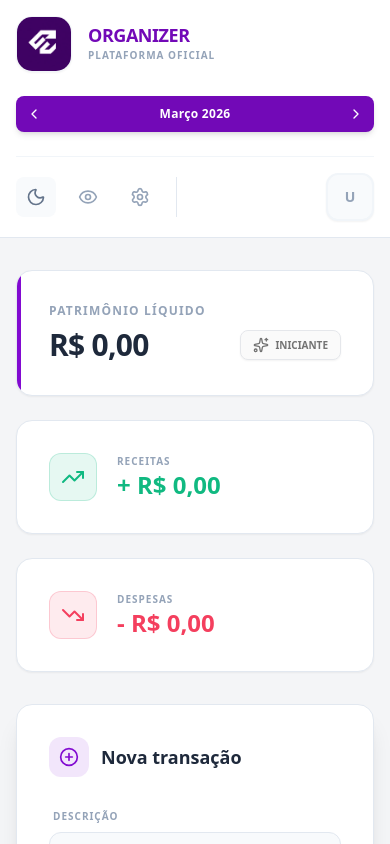
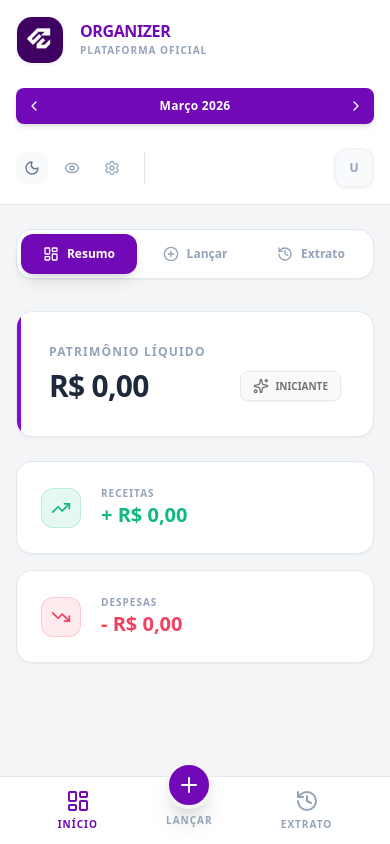
Before and after one commit to matheusdpr07/organizador-financeiro-, a React (Vite) app: page / in a window 390 px wide. Shown: the top 844 px of the page. Built offline with nearby package versions, Linux system fonts and the light colour scheme.

Commit message:
feat: implement mobile bottom tab navigation for improved UX

```diff
--- a/src/App.tsx
+++ b/src/App.tsx
@@ -1,6 +1,6 @@
 import React, { useState, useEffect, useMemo, useRef } from 'react';
 import {
-  PlusCircle, TrendingUp, TrendingDown, Trash2, Calendar, Plus, ChevronLeft, ChevronRight, Crown, Trophy, AlertCircle, XCircle, Eye, EyeOff, Settings, Camera, Upload, X, Pencil, Save, Sparkles, Moon, Sun
+  PlusCircle, TrendingUp, TrendingDown, Trash2, Calendar, Plus, ChevronLeft, ChevronRight, Crown, Trophy, AlertCircle, XCircle, Eye, EyeOff, Settings, Camera, Upload, X, Pencil, Save, Sparkles, Moon, Sun, LayoutDashboard, History
 } from 'lucide-react';
 import { format, parseISO, isSameMonth } from 'date-fns';
 import { ptBR } from 'date-fns/locale';
@@ -13,6 +13,9 @@ function App() {
     const saved = localStorage.getItem('organizer_theme');
     return saved === 'dark';
   });
+
+  // Estado para controlar as abas no Celular (Mobile Only)
+  const [activeTab, setActiveTab] = useState<'summary' | 'form' | 'history'>('summary');
 
   const [transactions, setTransactions] = useState<Transaction[]>(() => {
     const saved = localStorage.getItem('nubank_transactions');
@@ -72,7 +75,7 @@ function App() {
     if (total < 0) return { label: 'Crítico', color: 'text-rose-600 dark:text-rose-400', bgColor: 'bg-rose-50 dark:bg-rose-900/20', icon: <XCircle className="w-4 h-4" /> };
     if (income === 0) return { label: 'Iniciante', color: 'text-neutral-500 dark:text-neutral-400', bgColor: 'bg-neutral-50 dark:bg-neutral-800', icon: <Sparkles className="w-4 h-4" /> };
     const ratio = total / income;
-    if (ratio >= 0.5) return { label: 'Rei de Finanças', color: 'text-brand-600 dark:text-brand-400', bgColor: 'bg-brand-50 dark:bg-brand-900/20', icon: <Crown className="w-4 h-4" /> };
+    if (ratio >= 0.5) return { label: 'Rei', color: 'text-brand-600 dark:text-brand-400', bgColor: 'bg-brand-50 dark:bg-brand-900/20', icon: <Crown className="w-4 h-4" /> };
     if (ratio >= 0.3) return { label: 'Ótimo', color: 'text-emerald-600 dark:text-emerald-400', bgColor: 'bg-emerald-50 dark:bg-emerald-900/20', icon: <Trophy className="w-4 h-4" /> };
     return { label: 'Mediano', color: 'text-amber-600 dark:text-amber-400', bgColor: 'bg-amber-50 dark:bg-amber-900/20', icon: <AlertCircle className="w-4 h-4" /> };
   }, [summary]);
@@ -88,13 +91,17 @@ function App() {
       setTransactions([newTransaction, ...transactions]);
     }
     setDescription(''); setAmount(''); setDate(format(new Date(), 'yyyy-MM-dd'));
+    // No mobile, volta para a aba de histórico após salvar
+    if (window.innerWidth < 1024) setActiveTab('history');
   };
 
   const startEdit = (transaction: Transaction) => {
     setEditingId(transaction.id); setDescription(transaction.description); setAmount(transaction.amount.toString()); setType(transaction.type); setDate(transaction.date);
+    // No mobile, muda para a aba do formulário ao clicar em editar
+    if (window.innerWidth < 1024) setActiveTab('form');
   };
 
-  const cancelEdit = () => { setEditingId(null); setDescription(''); setAmount(''); setDate(format(new Date(), 'yyyy-MM-dd')); };
+  const cancelEdit = () => { setEditingId(null); setDescription(''); setAmount(''); setDate(format(new Date(), 'yyyy-MM-dd')); if (window.innerWidth < 1024) setActiveTab('history'); };
   const removeTransaction = (id: string) => { if (editingId === id) cancelEdit(); setTransactions(transactions.filter(t => t.id !== id)); };
   const changeMonth = (offset: number) => { const newMonth = new Date(selectedMonth); newMonth.setMonth(newMonth.getMonth() + offset); setSelectedMonth(newMonth); };
   const getInitials = (name: string) => name.split(' ').map(n => n[0]).join('').toUpperCase().substring(0, 2);
@@ -130,18 +137,18 @@ function App() {
         </div>
       )}
 
-      {/* CONTEÚDO PRINCIPAL COM LAYOUT EXECUTIVO RESTAURADO */}
+      {/* CONTEÚDO PRINCIPAL */}
       <div className={`transition-all duration-1000 delay-300 ${isFadingOut ? 'opacity-100 translate-y-0' : 'opacity-0 translate-y-4'}`}>
-        <header className={`border-b transition-colors duration-500 ${isDarkMode ? 'bg-[#161a20] border-slate-800' : 'bg-white border-slate-200'} pt-4 pb-4 px-4 md:px-6`}>
+        <header className={`border-b transition-colors duration-500 ${isDarkMode ? 'bg-[#161a20] border-slate-800' : 'bg-white border-slate-200'} pt-4 pb-4 px-4 md:px-6 sticky top-0 z-40 backdrop-blur-md`}>
           <div className="max-w-6xl mx-auto flex flex-col lg:flex-row items-center justify-between gap-6">
             <div className="flex flex-col md:flex-row items-center gap-6 md:gap-8 w-full lg:w-auto">
               {/* LOGO E NOME */}
               <div className="flex items-center gap-4 group cursor-pointer self-start md:self-auto">
-                <div className={`w-14 h-14 md:w-16 md:h-16 overflow-hidden rounded-2xl border shadow-sm transition-colors ${isDarkMode ? 'bg-[#0f1115] border-slate-700' : 'bg-white border-slate-100'}`}>
+                <div className={`w-12 h-12 md:w-16 md:h-16 overflow-hidden rounded-2xl border shadow-sm transition-colors ${isDarkMode ? 'bg-[#0f1115] border-slate-700' : 'bg-white border-slate-100'}`}>
                   <img src="/logo financeiro sem texto.png" alt="Organizer Logo" className="w-full h-full object-cover transition-transform group-hover:scale-110" />
                 </div>
                 <div>
-                  <h2 className={`text-lg md:text-xl font-black leading-none tracking-tight uppercase ${isDarkMode ? 'text-white' : 'text-brand-600'}`}>ORGANIZER</h2>
+                  <h2 className={`text-base md:text-xl font-black leading-none tracking-tight uppercase ${isDarkMode ? 'text-white' : 'text-brand-600'}`}>ORGANIZER</h2>
                   <p className="text-[10px] font-bold text-slate-400 uppercase tracking-widest mt-1">Plataforma Oficial</p>
                 </div>
               </div>
@@ -156,24 +163,24 @@ function App() {
               </div>
             </div>
 
-            <div className="flex items-center justify-between lg:justify-end gap-4 md:gap-6 w-full lg:w-auto border-t lg:border-t-0 pt-4 lg:pt-0 border-slate-100 dark:border-slate-800">
-              <div className={`flex items-center gap-3 pr-4 md:pr-6 border-r ${isDarkMode ? 'border-slate-800' : 'border-slate-200'}`}>
-                <button onClick={() => setIsDarkMode(!isDarkMode)} className={`p-2.5 rounded-lg transition-all ${isDarkMode ? 'bg-slate-800 text-amber-400' : 'bg-slate-50 text-slate-500'}`}>
-                  {isDarkMode ? <Sun className="w-5 h-5" /> : <Moon className="w-5 h-5" />}
+            <div className="flex items-center justify-between lg:justify-end gap-4 md:gap-6 w-full lg:w-auto">
+              <div className={`flex items-center gap-2 md:gap-3 pr-4 md:pr-6 border-r ${isDarkMode ? 'border-slate-800' : 'border-slate-200'}`}>
+                <button onClick={() => setIsDarkMode(!isDarkMode)} className={`p-2 md:p-2.5 rounded-lg transition-all ${isDarkMode ? 'bg-slate-800 text-amber-400' : 'bg-slate-50 text-slate-500'}`}>
+                  {isDarkMode ? <Sun className="w-4 h-4 md:w-5 md:h-5" /> : <Moon className="w-4 h-4 md:w-5 md:h-5" />}
                 </button>
-                <button onClick={() => setShowBalance(!showBalance)} className="p-2.5 hover:bg-slate-100 dark:hover:bg-slate-800 rounded-lg text-slate-400 transition-colors">{showBalance ? <Eye className="w-5 h-5" /> : <EyeOff className="w-5 h-5" />}</button>
-                <button className="p-2.5 hover:bg-slate-100 dark:hover:bg-slate-800 rounded-lg text-slate-400 transition-colors"><Settings className="w-5 h-5" /></button>
+                <button onClick={() => setShowBalance(!showBalance)} className="p-2 md:p-2.5 hover:bg-slate-100 dark:hover:bg-slate-800 rounded-lg text-slate-400 transition-colors">{showBalance ? <Eye className="w-4 h-4 md:w-5 md:h-5" /> : <EyeOff className="w-4 h-4 md:w-5 md:h-5" />}</button>
+                <button className="p-2 md:p-2.5 hover:bg-slate-100 dark:hover:bg-slate-800 rounded-lg text-slate-400 transition-colors"><Settings className="w-4 h-4 md:w-5 md:h-5" /></button>
               </div>
 
-              {/* PERFIL À DIREITA */}
-              <div className="flex items-center gap-4 text-right">
+              {/* PERFIL */}
+              <div className="flex items-center gap-3 md:gap-4 text-right">
                 <div className="hidden sm:block">
                   <p className="text-[10px] font-bold text-slate-400 uppercase tracking-widest leading-none mb-1">Bem-vindo,</p>
                   <p className={`text-sm font-bold leading-none mb-2 ${isDarkMode ? 'text-white' : 'text-slate-700'}`}>{user.name}</p>
                   <button onClick={() => setIsEditingProfile(true)} className="flex items-center gap-1.5 ml-auto text-[10px] font-bold text-brand-600 dark:text-brand-400 uppercase tracking-widest transition-all"><Pencil className="w-3 h-3" /> Ajustar</button>
                 </div>
-                <div className={`w-12 h-12 rounded-xl border-2 overflow-hidden flex items-center justify-center cursor-pointer transition-all shadow-sm relative group ${isDarkMode ? 'bg-[#0f1115] border-slate-700 hover:border-brand-400' : 'bg-slate-50 border-slate-100 hover:border-brand-500'}`} onClick={() => setIsEditingProfile(true)}>
-                  {user.avatarUrl ? <img src={user.avatarUrl} alt="User" className="w-full h-full object-cover" /> : <span className="text-sm font-bold text-slate-400">{getInitials(user.name)}</span>}
+                <div className={`w-10 h-10 md:w-12 md:h-12 rounded-xl border-2 overflow-hidden flex items-center justify-center cursor-pointer transition-all shadow-sm relative group ${isDarkMode ? 'bg-[#0f1115] border-slate-700 hover:border-brand-400' : 'bg-slate-50 border-slate-100 hover:border-brand-500'}`} onClick={() => setIsEditingProfile(true)}>
+                  {user.avatarUrl ? <img src={user.avatarUrl} alt="User" className="w-full h-full object-cover" /> : <span className="text-xs font-bold text-slate-400">{getInitials(user.name)}</span>}
                   <div className="absolute inset-0 bg-brand-600/10 opacity-0 group-hover:opacity-100 flex items-center justify-center transition-opacity"><Camera className="w-4 h-4 text-brand-600" /></div>
                 </div>
               </div>
@@ -181,9 +188,28 @@ function App() {
           </div>
         </header>
 
-        <main className="max-w-6xl mx-auto px-4 md:px-6 py-8 space-y-8 pb-20">
-          {/* CARDS RESUMO */}
-          <div className="grid grid-cols-1 md:grid-cols-3 gap-6">
+        <main className="max-w-6xl mx-auto px-4 md:px-6 py-6 md:py-8 space-y-8 pb-32 lg:pb-20">
+
+          {/* TABS MOBILE (Visíveis apenas abaixo de 1024px) */}
+          <div className="lg:hidden flex bg-white dark:bg-[#161a20] rounded-2xl p-1 border border-slate-200 dark:border-slate-800 shadow-sm">
+            <button onClick={() => setActiveTab('summary')} className={`flex-1 flex items-center justify-center gap-2 py-3 rounded-xl text-xs font-bold transition-all ${activeTab === 'summary' ? 'bg-brand-600 text-white shadow-lg' : 'text-slate-400'}`}>
+              <LayoutDashboard className="w-4 h-4" /> Resumo
+            </button>
+            <button onClick={() => setActiveTab('form')} className={`flex-1 flex items-center justify-center gap-2 py-3 rounded-xl text-xs font-bold transition-all ${activeTab === 'form' ? 'bg-brand-600 text-white shadow-lg' : 'text-slate-400'}`}>
+              <PlusCircle className="w-4 h-4" /> Lançar
+            </button>
+            <button onClick={() => setActiveTab('history')} className={`flex-1 flex items-center justify-center gap-2 py-3 rounded-xl text-xs font-bold transition-all ${activeTab === 'history' ? 'bg-brand-600 text-white shadow-lg' : 'text-slate-400'}`}>
+              <History className="w-4 h-4" /> Extrato
+            </button>
+          </div>
+
+          <div className="grid grid-cols-1 lg:grid-cols-12 gap-8 md:gap-10">
+
+            {/* LADO ESQUERDO: RESUMO E FORMULÁRIO */}
+            <div className={`lg:col-span-4 space-y-8 ${(activeTab === 'summary' || activeTab === 'form') ? 'block' : 'hidden lg:block'}`}>
+
+              {/* CARDS RESUMO (Visíveis no mobile apenas na tab 'summary') */}
+              <div className={`space-y-6 ${activeTab === 'summary' ? 'block' : 'hidden lg:block'}`}>
                 <div className={`p-8 rounded-2xl border transition-all relative overflow-hidden ${isDarkMode ? 'bg-[#161a20] border-slate-800 shadow-xl' : 'bg-white border-slate-200 shadow-sm'}`}>
                   <div className="absolute top-0 left-0 w-1 h-full bg-brand-500"></div>
                   <p className="text-xs font-semibold text-slate-400 uppercase tracking-widest mb-2">Patrimônio Líquido</p>
@@ -192,24 +218,25 @@ function App() {
                     <div className={`flex items-center gap-1.5 px-3 py-1.5 rounded-lg text-[10px] font-bold uppercase ${financialStatus.bgColor} ${financialStatus.color} border border-current/10 shadow-sm`}>{financialStatus.icon} {financialStatus.label}</div>
                   </div>
                 </div>
-            <div className={`p-8 rounded-2xl border transition-all flex items-center gap-5 ${isDarkMode ? 'bg-[#161a20] border-slate-800 shadow-xl' : 'bg-white border-slate-200 shadow-sm'}`}>
-              <div className="w-12 h-12 rounded-xl bg-emerald-500/10 text-emerald-500 flex items-center justify-center border border-emerald-500/20"><TrendingUp className="w-6 h-6" /></div>
-              <div><p className="text-[10px] font-semibold text-slate-400 uppercase tracking-widest">Receitas</p><p className="text-2xl font-bold text-emerald-500">{showBalance ? `+ R$ ${summary.income.toLocaleString('pt-BR', { minimumFractionDigits: 2 })}` : '••••••'}</p></div>
+                <div className="grid grid-cols-1 gap-4">
+                  <div className={`p-6 rounded-2xl border transition-all flex items-center gap-5 ${isDarkMode ? 'bg-[#161a20] border-slate-800 shadow-xl' : 'bg-white border-slate-200 shadow-sm'}`}>
+                    <div className="w-10 h-10 rounded-xl bg-emerald-500/10 text-emerald-500 flex items-center justify-center border border-emerald-500/20"><TrendingUp className="w-5 h-5" /></div>
+                    <div><p className="text-[10px] font-semibold text-slate-400 uppercase tracking-widest">Receitas</p><p className="text-xl font-bold text-emerald-500">{showBalance ? `+ R$ ${summary.income.toLocaleString('pt-BR', { minimumFractionDigits: 2 })}` : '••••••'}</p></div>
                   </div>
-            <div className={`p-8 rounded-2xl border transition-all flex items-center gap-5 ${isDarkMode ? 'bg-[#161a20] border-slate-800 shadow-xl' : 'bg-white border-slate-200 shadow-sm'}`}>
-              <div className="w-12 h-12 rounded-xl bg-rose-500/10 text-rose-500 flex items-center justify-center border border-rose-500/20"><TrendingDown className="w-6 h-6" /></div>
-              <div><p className="text-[10px] font-semibold text-slate-400 uppercase tracking-widest">Despesas</p><p className="text-2xl font-bold text-rose-500">{showBalance ? `- R$ ${summary.expense.toLocaleString('pt-BR', { minimumFractionDigits: 2 })}` : '••••••'}</p></div>
+                  <div className={`p-6 rounded-2xl border transition-all flex items-center gap-5 ${isDarkMode ? 'bg-[#161a20] border-slate-800 shadow-xl' : 'bg-white border-slate-200 shadow-sm'}`}>
+                    <div className="w-10 h-10 rounded-xl bg-rose-500/10 text-rose-500 flex items-center justify-center border border-rose-500/20"><TrendingDown className="w-5 h-5" /></div>
+                    <div><p className="text-[10px] font-semibold text-slate-400 uppercase tracking-widest">Despesas</p><p className="text-xl font-bold text-rose-500">{showBalance ? `- R$ ${summary.expense.toLocaleString('pt-BR', { minimumFractionDigits: 2 })}` : '••••••'}</p></div>
+                  </div>
                 </div>
               </div>
 
-          <div className="grid grid-cols-1 lg:grid-cols-12 gap-8 md:gap-10">
-            {/* FORMULÁRIO */}
-            <div className="lg:col-span-4">
-              <div className={`p-8 md:p-10 rounded-2xl border transition-all duration-500 shadow-xl sticky top-24 ${isDarkMode ? 'bg-[#161a20] border-slate-800' : 'bg-white border-slate-200'} ${editingId ? 'ring-4 ring-brand-500/20 border-brand-500' : ''}`}>
+              {/* FORMULÁRIO (Visível no mobile apenas na tab 'form') */}
+              <div className={`${activeTab === 'form' ? 'block' : 'hidden lg:block'}`}>
+                <div className={`p-8 md:p-10 rounded-2xl border transition-all duration-500 shadow-xl lg:sticky lg:top-32 ${isDarkMode ? 'bg-[#161a20] border-slate-800' : 'bg-white border-slate-200'} ${editingId ? 'ring-4 ring-brand-500/20 border-brand-500' : ''}`}>
                   <div className="flex items-center gap-3 mb-8 md:mb-10"><div className="w-10 h-10 rounded-xl bg-brand-500/10 text-brand-500 flex items-center justify-center">{editingId ? <Pencil className="w-5 h-5" /> : <PlusCircle className="w-5 h-5" />}</div><h3 className={`font-bold text-lg ${isDarkMode ? 'text-white' : 'text-slate-800'}`}>{editingId ? 'Editar registro' : 'Nova transação'}</h3></div>
                   <form onSubmit={handleSaveTransaction} className="space-y-6 md:space-y-8">
                     <div><label className="text-[10px] font-bold text-slate-400 uppercase mb-2 block ml-1 tracking-widest">Descrição</label><input type="text" required value={description} onChange={(e) => setDescription(e.target.value)} className={`w-full px-4 py-3 rounded-xl border outline-none transition-all text-sm font-medium ${isDarkMode ? 'bg-[#0f1115] border-slate-700 text-white focus:border-brand-500' : 'bg-slate-50 border-slate-200 text-slate-900 focus:border-brand-500 focus:bg-white'}`} placeholder="Ex: Salário" /></div>
-                  <div className="grid grid-cols-1 sm:grid-cols-2 lg:grid-cols-1 gap-6">
+                    <div className="grid grid-cols-1 gap-6">
                       <div><label className="text-[10px] font-bold text-slate-400 uppercase mb-2 block ml-1 tracking-widest">Valor do Fluxo</label><input type="number" required step="0.01" value={amount} onChange={(e) => setAmount(e.target.value)} className={`w-full px-4 py-3 rounded-xl border outline-none transition-all font-black text-2xl ${isDarkMode ? 'bg-[#0f1115] border-slate-700 text-white focus:border-brand-500' : 'bg-slate-50 border-slate-200 text-slate-900 focus:border-brand-500 focus:bg-white'}`} placeholder="0,00" /></div>
                       <div><label className="text-[10px] font-bold text-slate-400 uppercase mb-2 block ml-1 tracking-widest">Data</label><input type="date" required value={date} onChange={(e) => setDate(e.target.value)} className={`w-full px-4 py-3 rounded-xl border outline-none transition-all text-sm font-medium ${isDarkMode ? 'bg-[#0f1115] border-slate-700 text-white focus:border-brand-500' : 'bg-slate-50 border-slate-200 text-slate-900 focus:border-brand-500 focus:bg-white'}`} /></div>
                     </div>
@@ -221,9 +248,10 @@ function App() {
                   </form>
                 </div>
               </div>
+            </div>
 
-            {/* LISTA */}
-            <div className="lg:col-span-8">
+            {/* LADO DIREITO: HISTÓRICO (Visível no mobile apenas na tab 'history') */}
+            <div className={`lg:col-span-8 ${activeTab === 'history' ? 'block' : 'hidden lg:block'}`}>
               <div className={`rounded-2xl border transition-all overflow-hidden min-h-[600px] ${isDarkMode ? 'bg-[#161a20] border-slate-800 shadow-xl' : 'bg-white border-slate-200 shadow-sm'}`}>
                 <div className={`px-6 md:px-10 py-6 border-b flex justify-between items-center sticky top-0 z-10 backdrop-blur-sm ${isDarkMode ? 'bg-[#161a20]/80 border-slate-800' : 'bg-slate-50/50 border-slate-100'}`}>
                   <h3 className={`text-sm font-black uppercase tracking-widest ${isDarkMode ? 'text-white' : 'text-slate-700'}`}>Extrato de Operações</h3>
@@ -235,13 +263,16 @@ function App() {
                   ) : (
                     filteredTransactions.map((t) => (
                       <div key={t.id} className={`px-6 md:px-10 py-6 flex flex-col sm:flex-row items-start sm:items-center justify-between transition-all group border-l-[8px] border-transparent ${editingId === t.id ? 'bg-brand-500/10 border-brand-500' : 'hover:bg-slate-500/5 hover:border-brand-500'}`}>
-                        <div className="flex items-center gap-6 mb-4 sm:mb-0">
+                        <div className="flex items-center gap-6 mb-4 sm:mb-0 w-full sm:w-auto">
                           <div className={`w-12 h-12 md:w-14 md:h-14 rounded-xl flex items-center justify-center border shadow-sm shrink-0 ${t.type === 'income' ? 'bg-emerald-500/10 text-emerald-500 border-emerald-500/20' : 'bg-rose-500/10 text-rose-500 border-rose-500/20'}`}><TrendingUp className="w-6 h-6 md:w-7 md:h-7" /></div>
-                          <div><p className={`font-bold text-base md:text-lg leading-none mb-2 uppercase tracking-tighter ${isDarkMode ? 'text-white' : 'text-slate-800'}`}>{t.description}</p><p className="text-[10px] text-slate-400 font-black uppercase tracking-widest">{format(parseISO(t.date), "dd 'de' MMMM", { locale: ptBR })}</p></div>
+                          <div className="min-w-0">
+                            <p className={`font-bold text-base md:text-lg leading-none mb-2 uppercase tracking-tighter truncate ${isDarkMode ? 'text-white' : 'text-slate-800'}`}>{t.description}</p>
+                            <p className="text-[10px] text-slate-400 font-black uppercase tracking-widest">{format(parseISO(t.date), "dd 'de' MMMM", { locale: ptBR })}</p>
+                          </div>
                         </div>
                         <div className="flex items-center justify-between sm:justify-end gap-6 md:gap-10 w-full sm:w-auto">
                           <p className={`font-black text-xl md:text-2xl tracking-tighter ${t.type === 'income' ? 'text-emerald-500' : 'text-rose-500'}`}>{t.type === 'income' ? '+' : '-'} R$ {t.amount.toLocaleString('pt-BR', { minimumFractionDigits: 2 })}</p>
-                          <div className="flex items-center gap-2 sm:opacity-0 sm:group-hover:opacity-100 transition-all">
+                          <div className="flex items-center gap-2">
                             <button onClick={() => startEdit(t)} className={`p-3 rounded-xl transition-colors ${isDarkMode ? 'bg-emerald-500/10 text-emerald-400 hover:bg-emerald-500/20' : 'bg-emerald-50 text-emerald-600 hover:bg-emerald-100'}`}><Pencil className="w-5 h-5" /></button>
                             <button onClick={() => removeTransaction(t.id)} className={`p-3 rounded-xl transition-colors ${isDarkMode ? 'bg-rose-500/10 text-rose-400 hover:bg-rose-500/20' : 'bg-rose-50 text-rose-600 hover:bg-rose-100'}`}><Trash2 className="w-5 h-5" /></button>
                           </div>
@@ -254,6 +285,24 @@ function App() {
             </div>
           </div>
         </main>
+      </div>
+
+      {/* BARRA DE NAVEGAÇÃO INFERIOR MOBILE */}
+      <div className={`lg:hidden fixed bottom-0 left-0 right-0 z-50 transition-all duration-1000 delay-500 ${isDarkMode ? 'bg-[#161a20] border-slate-800' : 'bg-white border-slate-200'} border-t px-6 py-3 flex items-center justify-around pb-safe ${isFadingOut ? 'translate-y-0 opacity-100' : 'translate-y-full opacity-0'}`}>
+        <button onClick={() => setActiveTab('summary')} className={`flex flex-col items-center gap-1 transition-all ${activeTab === 'summary' ? 'text-brand-600' : 'text-slate-400'}`}>
+          <LayoutDashboard className="w-6 h-6" />
+          <span className="text-[10px] font-bold uppercase tracking-widest">Início</span>
+        </button>
+        <button onClick={() => setActiveTab('form')} className={`flex flex-col items-center gap-1 transition-all ${activeTab === 'form' ? 'text-brand-600' : 'text-slate-400'}`}>
+          <div className={`p-2 rounded-full -mt-8 shadow-xl border-4 ${isDarkMode ? 'bg-brand-600 border-[#0f1115] text-white' : 'bg-brand-600 border-[#f4f5f7] text-white'}`}>
+            <Plus className="w-6 h-6" />
+          </div>
+          <span className="text-[10px] font-bold uppercase tracking-widest">Lançar</span>
+        </button>
+        <button onClick={() => setActiveTab('history')} className={`flex flex-col items-center gap-1 transition-all ${activeTab === 'history' ? 'text-brand-600' : 'text-slate-400'}`}>
+          <History className="w-6 h-6" />
+          <span className="text-[10px] font-bold uppercase tracking-widest">Extrato</span>
+        </button>
       </div>
 
       {/* MODAL CONFIGURAÇÃO */}
```
Lines whose indentation alone changed are shown as unchanged.
